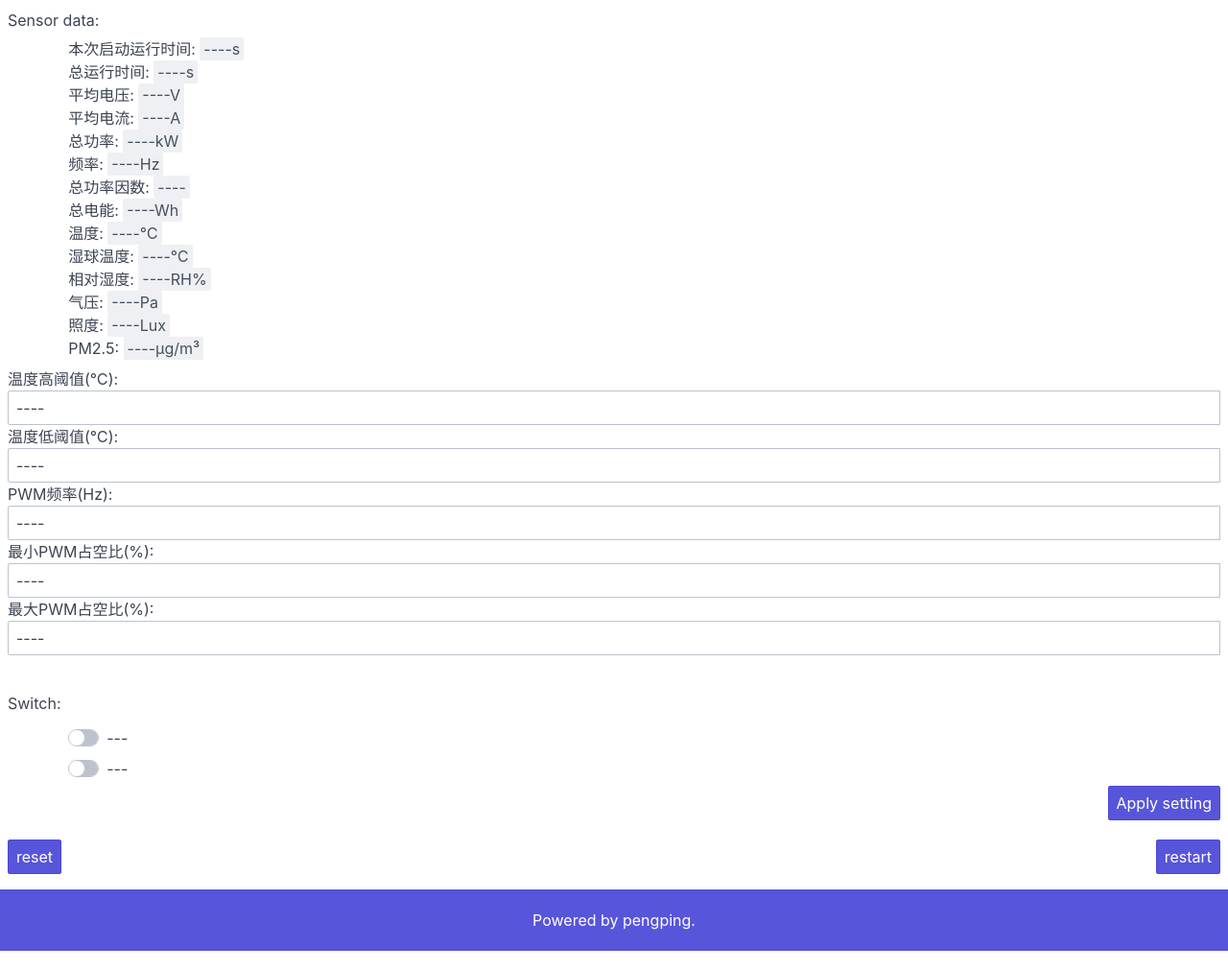
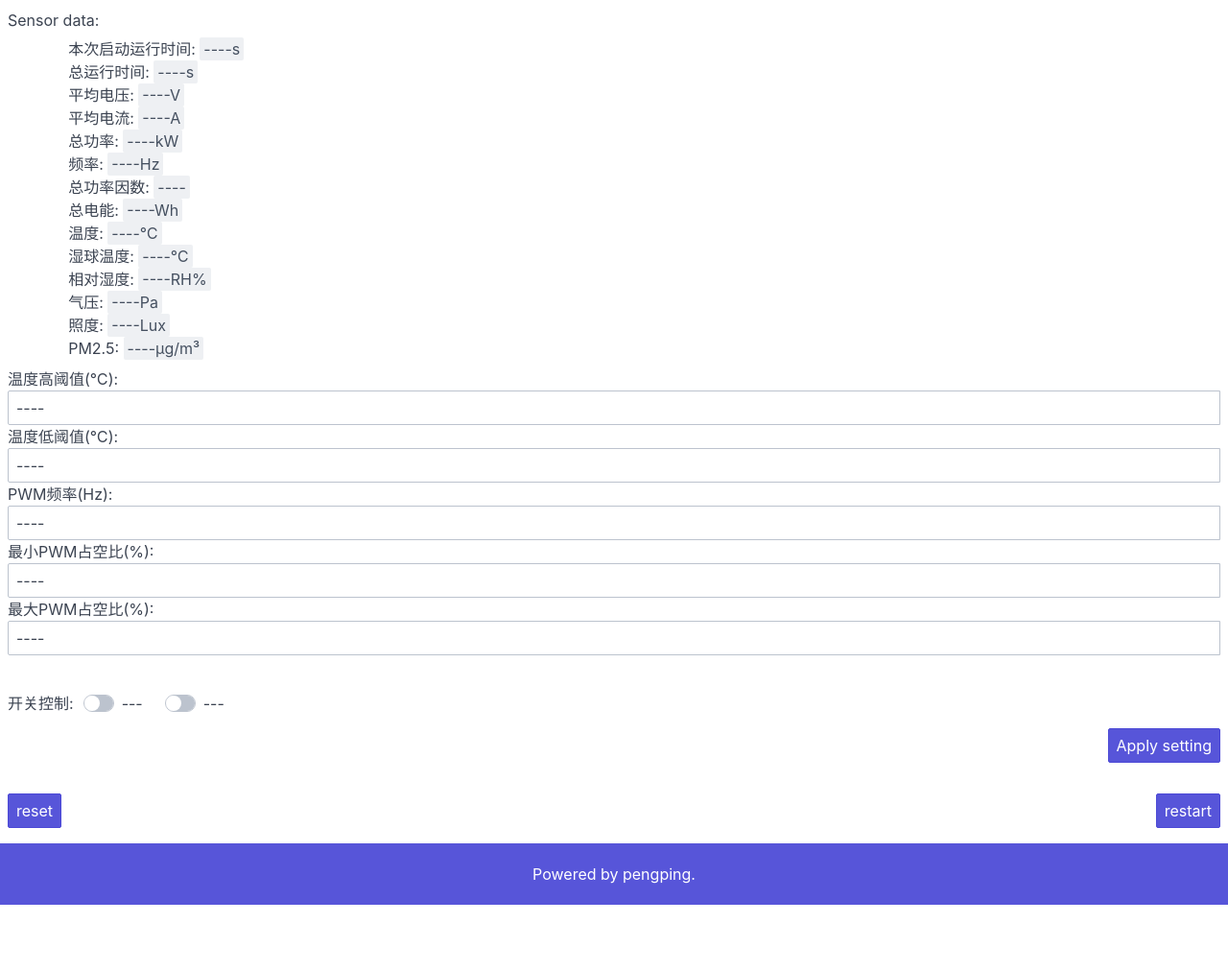
Before and after one commit to heiqiaokeli1947/PM5350PMonitor4ESP32S3, a plain HTML site: page static/index.html in a window 1280 px wide. Shown: the part 1432-2443 px from the top of the page at 96% size. After the commit the page ends 2395 px from the top, so only its background shows below. Drawn offline with Linux system fonts and the light colour scheme; no server answers.

Commit message:
优化开关设置的页面排版。

```diff
--- a/static/index.html
+++ b/static/index.html
@@ -133,16 +133,17 @@
 				<br />
 			</div>
 
-			<div class="form-group">
-				<label class="form-label" for="select-ap">Switch:</label>
-				<label class="form-switch" style="margin-left: 5%"> <input type="checkbox" id="checkbox_1"
+			<div class="form-group" style="display: flex; align-items: center;">
+				<label class="form-label" for="select-ap" style="margin-right: 10px;">开关控制:</label>
+				<label class="form-switch" style="margin-right: 15px;"> <input type="checkbox" id="checkbox_1"
 						onclick="pageValueChange()" /> <i class="form-icon" onchange="pageValueChange()"></i> <span
 						id="sw_1_name">---</span> </label>
-				<label class="form-switch" style="margin-left: 5%"> <input type="checkbox" id="checkbox_2"
+				<label class="form-switch" style="margin-right: 20px;"> <input type="checkbox" id="checkbox_2"
 						onclick="pageValueChange()" /> <i class="form-icon"></i> <span id="sw_2_name">---</span>
 				</label>
-				<button type="button" id="btn_switch" class="btn btn-primary float-right">Apply setting</button>
-				<br />
+			</div>
+			<div class="form-group" style="text-align: right;">
+				<button type="button" id="btn_switch" class="btn btn-primary">Apply setting</button>
 			</div>
 			<br />
 			<div class="form-group">
```
